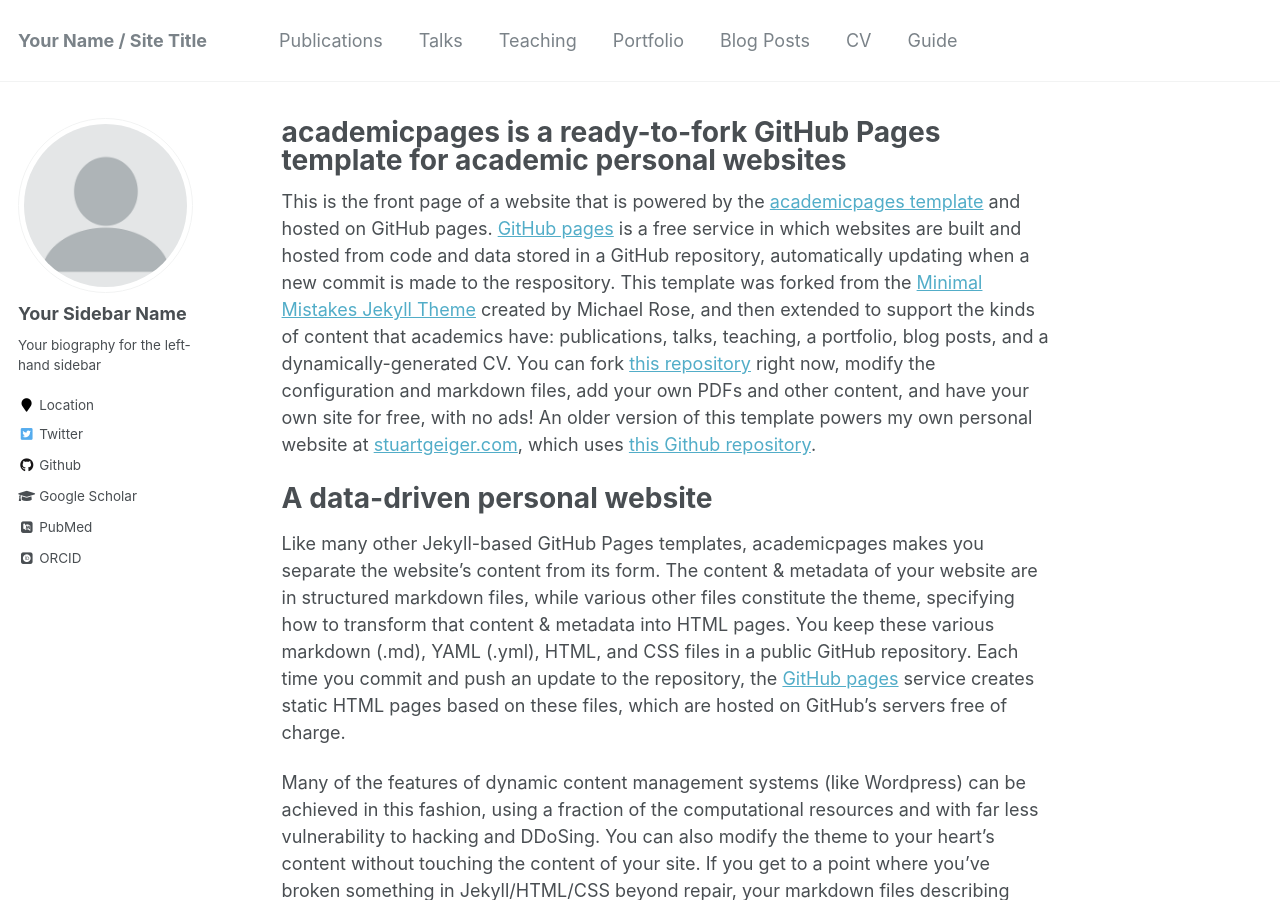
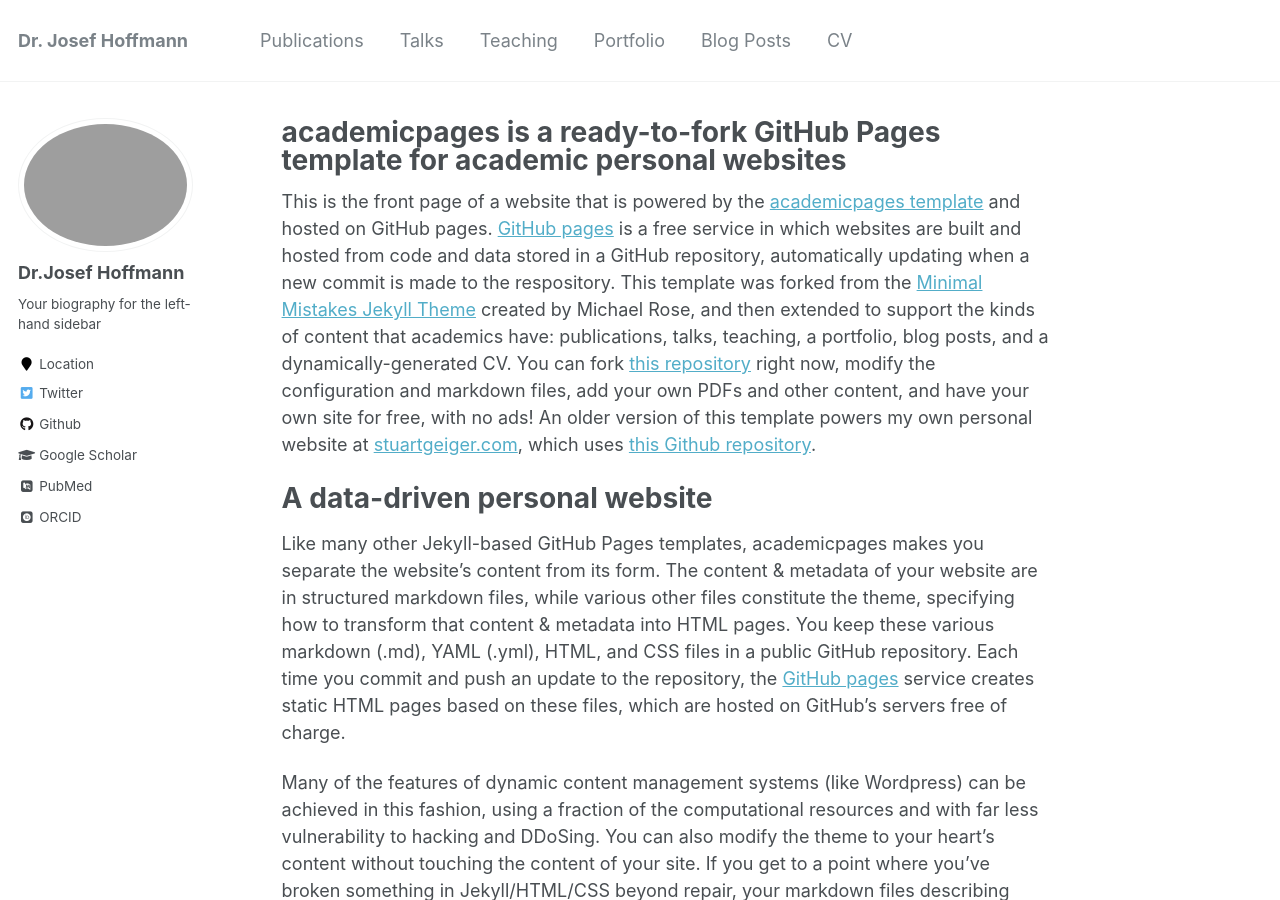
Before and after one commit to uwedeportivo/josef, a Jekyll site: the page built from _pages/about.md, in a window 1280 px wide and 900 px high. Built offline with Jekyll 4.4.1, drawn with Linux system fonts in a browser that asks for light colours; some web fonts are replaced; some of the changed text lies outside the part shown.

Commit message:
start customization of scaffold

```diff
--- a/_config.yml
+++ b/_config.yml
@@ -7,13 +7,13 @@
 
 # Site Settings
 locale                   : "en-US"
-title                    : "Your Name / Site Title"
+title                    : "Dr. Josef Hoffmann"
 title_separator          : "-"
-name                     : &name "Your Name"
-description              : &description "personal description"
-url                      : https://academicpages.github.io # the base hostname & protocol for your site e.g. "https://mmistakes.github.io"
-baseurl                  : "" # the subpath of your site, e.g. "/blog"
-repository               : "academicpages/academicpages.github.io"
+name                     : &name "Dr. Josef Hoffmann"
+description              : &description "Retired Professor of Digital Signal Processing"
+url                      : https://uwedeportivo.github.io # the base hostname & protocol for your site e.g. "https://mmistakes.github.io"
+baseurl                  : "/josef" # the subpath of your site, e.g. "/blog"
+repository               : "github.com/uwedeportivo/josef"
 teaser                   :  # filename of teaser fallback teaser image placed in /images/, .e.g. "500x300.png"
 breadcrumbs              : false # true, false (default)
 words_per_minute         : 160
@@ -80,8 +80,8 @@
 
 # Site Author
 author:
-  name             : "Your Sidebar Name"
-  avatar           : "profile.png"
+  name             : "Dr.Josef Hoffmann"
+  avatar           : "images/josef.jpeg"
   bio              : "Your biography for the left-hand sidebar"
   location         : "Location"
   employer         :
--- a/_data/navigation.yml
+++ b/_data/navigation.yml
@@ -17,6 +17,3 @@
 
   - title: "CV"
     url: /cv/
-
-  - title: "Guide"
-    url: /markdown/
```
Also changed, not shown: 1 other file.
